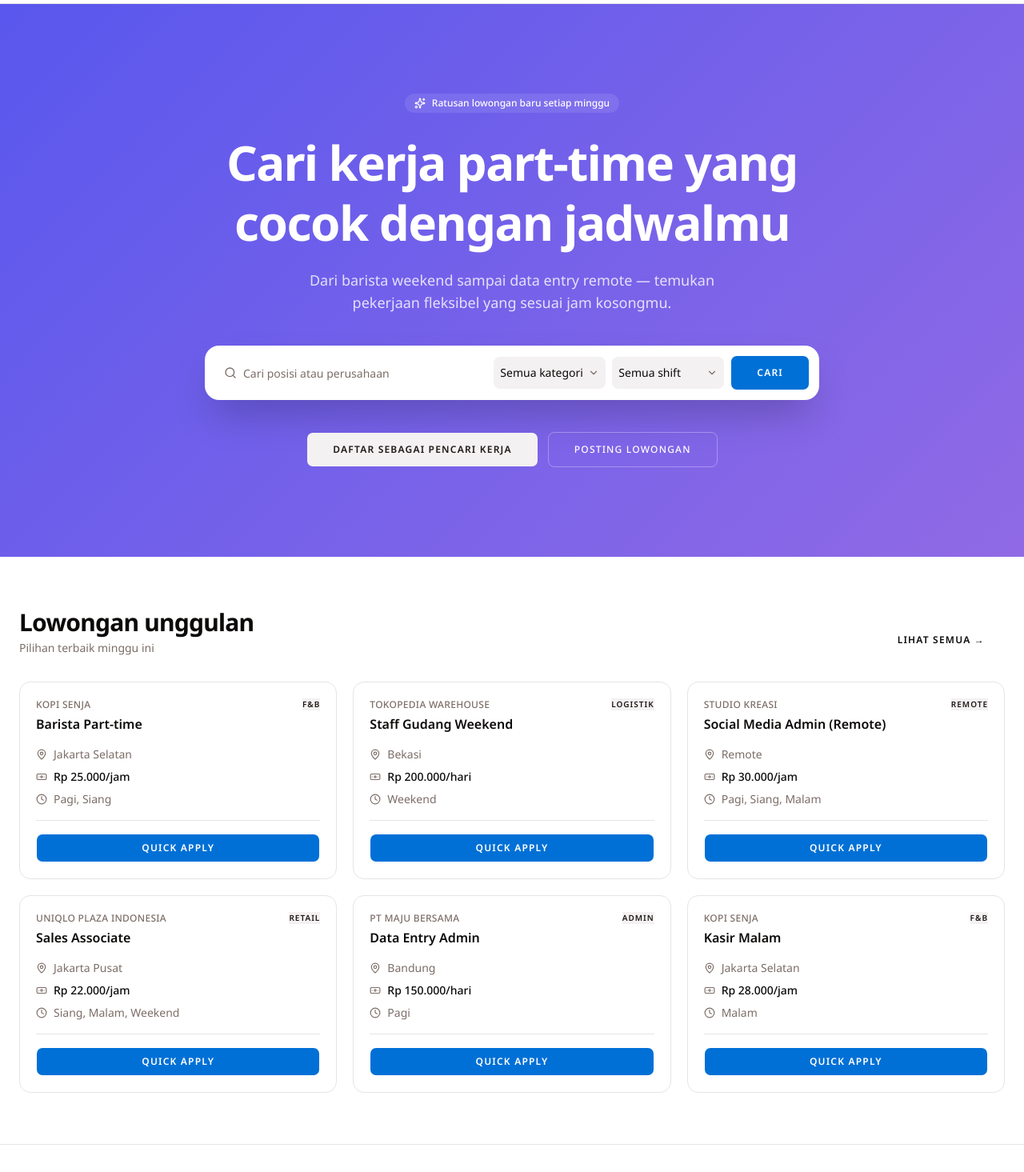
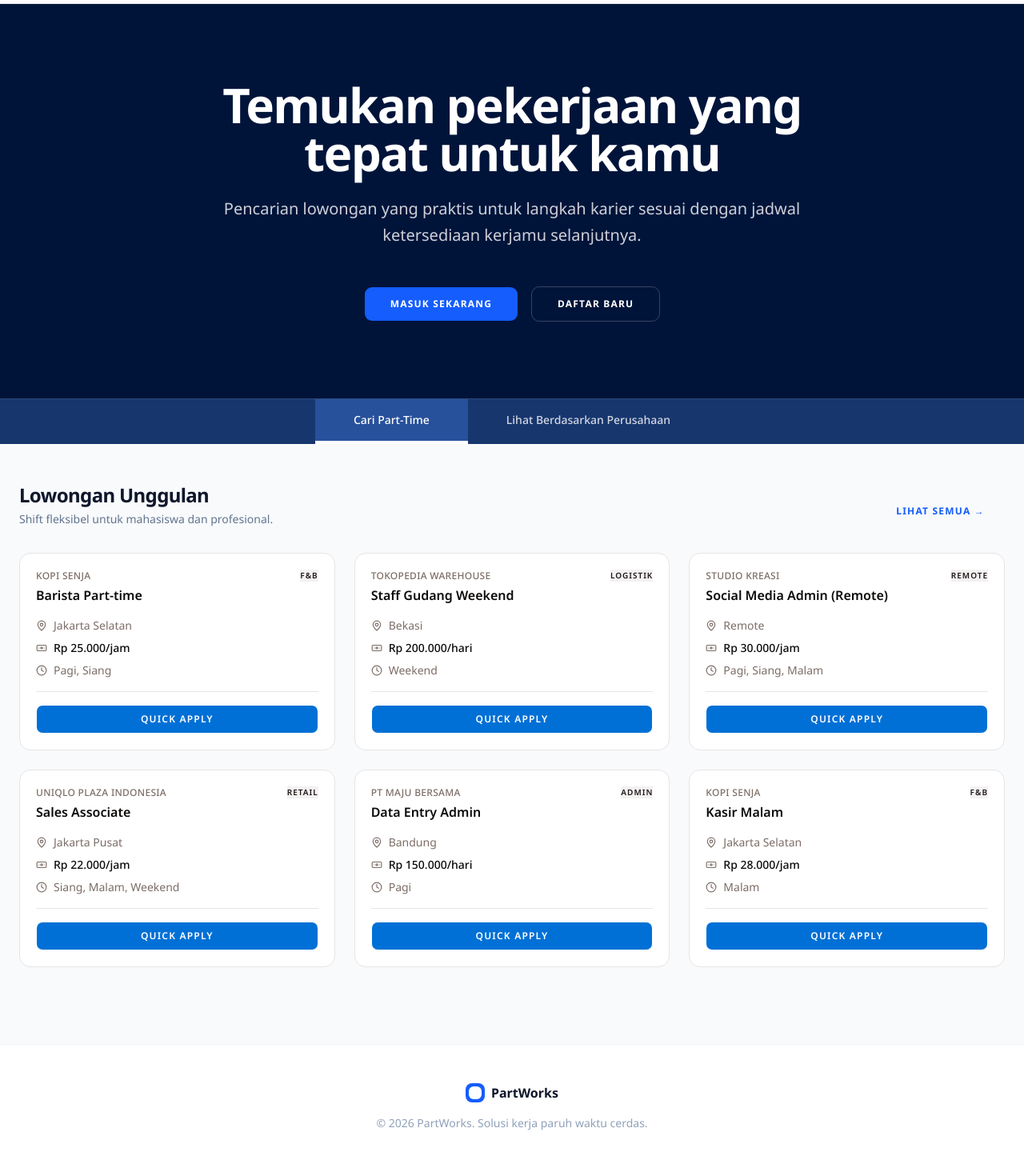
Before and after one commit to TEAM-4-FP-RPL/PartWorks-FE, a Next.js app: page / in a window 1280 px wide. Shown: the part 60-1525 px from the top of the page at 80% size. Built offline with nearby package versions, Linux system fonts and the light colour scheme; a web font is replaced by a local one.

Commit message:
Feat : add pages for employee dasboard

```diff
--- a/src/app/page.tsx
+++ b/src/app/page.tsx
@@ -2,106 +2,184 @@
 
 import { useState } from 'react';
 import { useRouter } from 'next/navigation';
-import { Sparkles } from 'lucide-react';
 import { Navbar } from '@/components/Navbar';
 import { JobCard } from '@/features/jobs/components/JobCard';
 import { Button } from '@/components/ui/button';
 import { useStore } from '@/store/store';
 import Link from 'next/link';
-import HomeSearchBar from '@/features/home/components/HomeSearchBar';
-import { JobCategory } from '@/types/job.type';
-import { Shift } from '@/types/shift.type';
+import { ChevronRight } from 'lucide-react';
 
 export default function HomePage() {
   const router = useRouter();
   const { jobs } = useStore();
-
-  const [search, setSearch] = useState<string>('');
-  const [category, setCategory] = useState<JobCategory>('all');
-  const [shift, setShift] = useState<Shift>('all');
-
+  const [isLoggedIn, setIsLoggedIn] = useState(false);
+  const [activeTab, setActiveTab] = useState<'jobs' | 'companies'>('jobs');
   const featured = jobs.slice(0, 6);
+  const topCompanies = [
+    { name: 'Mitracomm Ekasarana', jobs: 95, logo: 'ME' },
+    { name: 'Coway', jobs: 5, logo: 'CW' },
+    { name: 'Indomobil Finance', jobs: 25, logo: 'IMFI' },
+    { name: 'Rusli Vinilon Sakti', jobs: 3, logo: 'RVS' },
+    { name: 'DBS Bank', jobs: 28, logo: 'DBS' },
+  ];
 
   return (
-    <div className="min-h-screen bg-background font-sans">
+    <div className="min-h-screen bg-slate-50 font-sans">
       <Navbar />
 
-      {}
-      <section className="relative overflow-hidden bg-(image:--gradient-hero) text-primary-foreground">
-        <div className="mx-auto max-w-5xl px-4 py-20 text-center md:py-28 md:px-6">
-          <div className="inline-flex items-center gap-2 rounded-full bg-white/10 px-3 py-1 text-xs font-medium backdrop-blur">
-            <Sparkles className="h-3.5 w-3.5" />
-            Ratusan lowongan baru setiap minggu
+      {/* --- SECTION ATAS TEMUKAN PERKERJAAN--- */}
+      <section className="bg-[#00143a] text-white">
+        <div className="mx-auto max-w-7xl px-4 md:px-6 flex flex-col items-center text-center py-24">
+          <div className="max-w-3xl mb-12">
+            <h1 className="text-4xl md:text-6xl font-bold mb-6 tracking-tight">
+              Temukan pekerjaan yang tepat untuk kamu
+            </h1>
+            <p className="text-white/80 text-xl leading-relaxed">
+              Pencarian lowongan yang praktis untuk langkah karier sesuai dengan
+              jadwal ketersediaan kerjamu selanjutnya.
+            </p>
           </div>
 
-          <h1 className="mt-6 text-4xl font-bold leading-tight tracking-tight md:text-6xl">
-            Cari kerja part-time yang
-            <br /> cocok dengan jadwalmu
-          </h1>
-
-          <p className="mx-auto mt-5 max-w-xl text-base text-white/80 md:text-lg">
-            Dari barista weekend sampai data entry remote — temukan pekerjaan
-            fleksibel yang sesuai jam kosongmu.
-          </p>
-
-          {}
-          <HomeSearchBar
-            search={search}
-            setSearch={setSearch}
-            category={category}
-            setCategory={setCategory}
-            shift={shift}
-            setShift={setShift}
-          />
-
-          <div className="mt-10 flex flex-wrap items-center justify-center gap-3">
+          <div className="flex flex-wrap justify-center gap-4">
+            {!isLoggedIn && (
+              <>
                 <Button
                   size="lg"
-              variant="secondary"
-              asChild
-              className="rounded-md"
+                  className="bg-blue-600 hover:bg-blue-700 font-bold px-8 rounded-lg"
+                  onClick={() => router.push('/login')}
                 >
-              <Link href="/register">Daftar sebagai pencari kerja</Link>
+                  Masuk Sekarang
                 </Button>
-
-            {}
                 <Button
                   size="lg"
                   variant="outline"
-              className="border-white/30 bg-transparent text-white hover:bg-white/10 hover:text-white rounded-md font-medium"
-              onClick={() => router.push('/register')}
+                  className="border-white/20 hover:bg-white/10 font-bold px-8 rounded-lg text-white"
+                  asChild
                 >
-              Posting lowongan
+                  <Link href="/register">Daftar Baru</Link>
                 </Button>
+              </>
+            )}
+          </div>
+        </div>
+
+        {/* Secondary Navigation Bar - Switcher Slide 1 & 2 */}
+        <div className="bg-[#18366E] border-t border-white/10 overflow-x-auto no-scrollbar">
+          <div className="mx-auto flex w-full max-w-7xl justify-center">
+            <button
+              onClick={() => setActiveTab('jobs')}
+              className={`px-12 py-4 text-center text-sm font-medium transition-colors border-b-4 ${
+                activeTab === 'jobs'
+                  ? 'bg-[#28519B] text-white border-white'
+                  : 'text-white/80 hover:bg-[#204585] hover:text-white border-transparent'
+              }`}
+            >
+              Cari Part-Time
+            </button>
+            <button
+              onClick={() => setActiveTab('companies')}
+              className={`px-12 py-4 text-center text-sm font-medium transition-colors border-b-4 ${
+                activeTab === 'companies'
+                  ? 'bg-[#28519B] text-white border-white'
+                  : 'text-white/80 hover:bg-[#204585] hover:text-white border-transparent'
+              }`}
+            >
+              Lihat Berdasarkan Perusahaan
+            </button>
           </div>
         </div>
       </section>
 
-      {}
-      <section className="mx-auto max-w-7xl px-4 py-16 md:px-6">
+      {/* --- CONTENT SECTION --- */}
+      <main className="mx-auto max-w-7xl px-4 py-12 md:px-6">
+        {/* Tampilan Slide 2: Berdasarkan Perusahaan */}
+        {activeTab === 'companies' && (
+          <section className="bg-white rounded-xl p-8 shadow-sm border border-slate-100 animate-in fade-in duration-500">
+            <div className="mb-8">
+              <h2 className="text-2xl font-bold text-slate-800">
+                Perusahaan Terpopuler
+              </h2>
+              <p className="mt-2 text-slate-500 text-sm">
+                Pilih perusahaan favoritmu dan temukan shift yang tersedia.
+              </p>
+            </div>
+
+            <div className="grid gap-4 grid-cols-2 md:grid-cols-5">
+              {topCompanies.map((comp, i) => (
+                <div
+                  key={i}
+                  className="border border-slate-200 rounded-xl p-6 hover:shadow-md transition-all bg-white flex flex-col items-center text-center cursor-pointer group"
+                >
+                  <div className="h-16 w-16 bg-slate-100 rounded-lg flex items-center justify-center mb-4 font-bold text-slate-400 group-hover:bg-blue-50 group-hover:text-blue-600 transition-colors">
+                    {comp.logo}
+                  </div>
+                  <h3 className="font-bold text-sm text-slate-800 mb-4 h-10 line-clamp-2">
+                    {comp.name}
+                  </h3>
+                  <span className="text-[10px] font-bold text-blue-600 bg-blue-50 px-2 py-1 rounded-full uppercase">
+                    {comp.jobs} Pekerjaan
+                  </span>
+                </div>
+              ))}
+            </div>
+
+            <div className="mt-10 flex justify-center">
+              <Button
+                variant="outline"
+                className="border-slate-300 font-bold px-6"
+              >
+                Lihat Semua Perusahaan <ChevronRight className="ml-2 w-4 h-4" />
+              </Button>
+            </div>
+          </section>
+        )}
+
+        {/* Tampilan Slide 1: Berdasarkan Lowongan */}
+        {activeTab === 'jobs' && (
+          <section className="animate-in fade-in duration-500">
             <div className="mb-8 flex items-end justify-between">
               <div>
-            <h2 className="text-2xl font-bold tracking-tight md:text-3xl">
-              Lowongan unggulan
+                <h2 className="text-2xl font-bold tracking-tight text-slate-900">
+                  Lowongan Unggulan
                 </h2>
-            <p className="mt-1 text-sm text-muted-foreground">
-              Pilihan terbaik minggu ini
+                <p className="mt-1 text-sm text-slate-500">
+                  Shift fleksibel untuk mahasiswa dan profesional.
                 </p>
               </div>
-          <Button variant="ghost" asChild>
+              <Button
+                variant="ghost"
+                asChild
+                className="text-blue-600 font-bold"
+              >
                 <Link href="/jobs">Lihat semua →</Link>
               </Button>
             </div>
 
-        <div className="grid gap-5 sm:grid-cols-2 lg:grid-cols-3">
-          {featured.map((job) => (
-            <JobCard key={job.id} job={job} />
-          ))}
+            <div className="grid gap-6 sm:grid-cols-2 lg:grid-cols-3">
+              {featured.length > 0 ? (
+                featured.map((job) => <JobCard key={job.id} job={job} />)
+              ) : (
+                <p className="col-span-3 text-center py-12 text-slate-400 italic">
+                  Belum ada lowongan tersedia saat ini.
+                </p>
+              )}
             </div>
           </section>
+        )}
+      </main>
 
-      <footer className="border-t border-border py-8 text-center text-sm text-muted-foreground">
-        © 2025 PartWorks
+      <footer className="bg-white border-t border-slate-100 py-12 text-center mt-12">
+        <div className="max-w-7xl mx-auto px-6">
+          <div className="flex justify-center items-center gap-2 mb-4">
+            <div className="bg-blue-600 p-1 rounded-md">
+              <div className="w-4 h-4 bg-white rounded-sm" />
+            </div>
+            <span className="font-bold text-slate-900">PartWorks</span>
+          </div>
+          <p className="text-sm text-slate-400">
+            © 2026 PartWorks. Solusi kerja paruh waktu cerdas.
+          </p>
+        </div>
       </footer>
     </div>
   );
```
Lines whose indentation alone changed are shown as unchanged.
